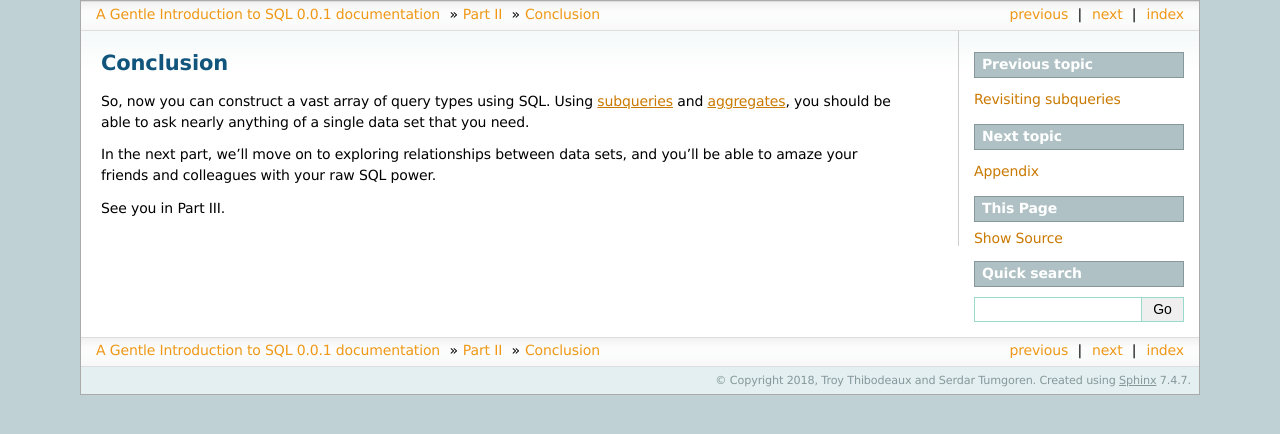
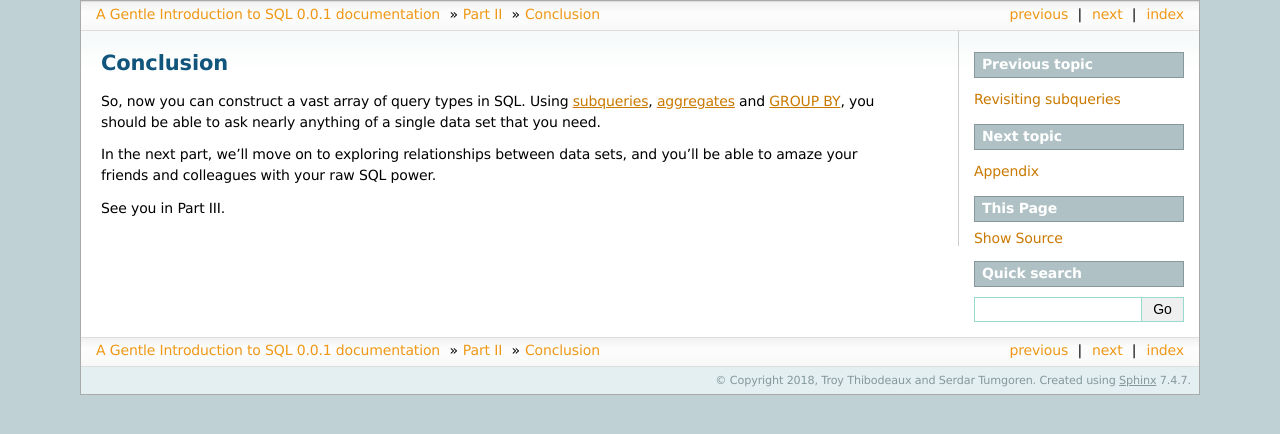
Before and after one commit to zstumgoren/gentle-intro-to-sql, a Sphinx documentation site: the page built from docs/part2/conclusion.rst, in a window 1280 px wide. Shown: the top 434 px of the page. Built offline with Sphinx 7.4.7, drawn with Linux system fonts in a browser that asks for light colours; pages that are not in the unit, such as notebooks, are missing from menus.

Commit message:
Tweak Part 2 conclusion

```diff
--- a/docs/part2/conclusion.rst
+++ b/docs/part2/conclusion.rst
@@ -1,9 +1,10 @@
 Conclusion
 ~~~~~~~~~~
 
-So, now you can construct a vast array of query types using SQL. Using
-:doc:`subqueries <subqueries>` and :doc:`aggregates <aggregate-functions>`,
-you should be able to ask nearly anything of a single data set that you need.
+So, now you can construct a vast array of query types in SQL. Using
+:doc:`subqueries <subqueries>`, :doc:`aggregates <aggregate-functions>` and
+:doc:`GROUP BY <group-by>`, you should be able to ask nearly anything of a
+single data set that you need.
 
 In the next part, we'll move on to exploring relationships between data sets,
 and you'll be able to amaze your friends and colleagues with your raw
```
